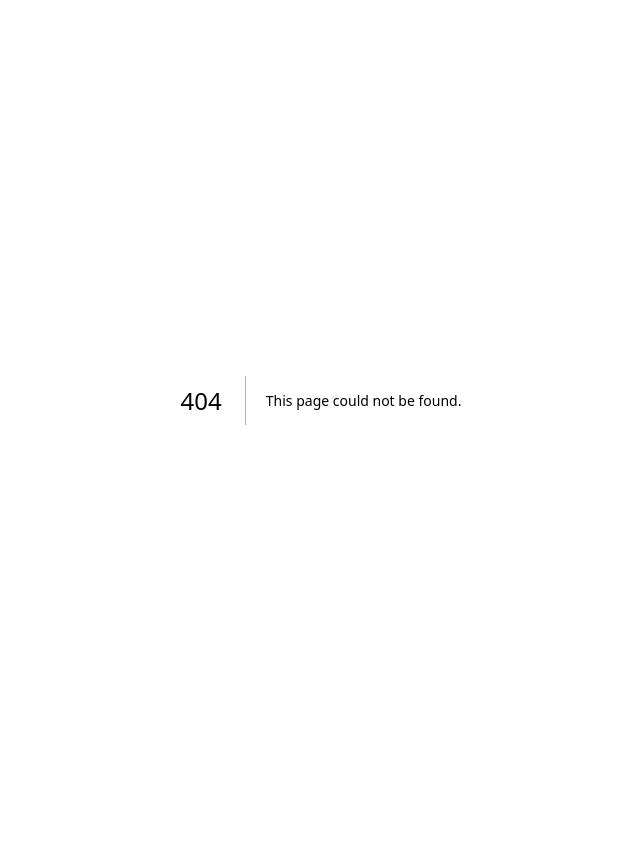
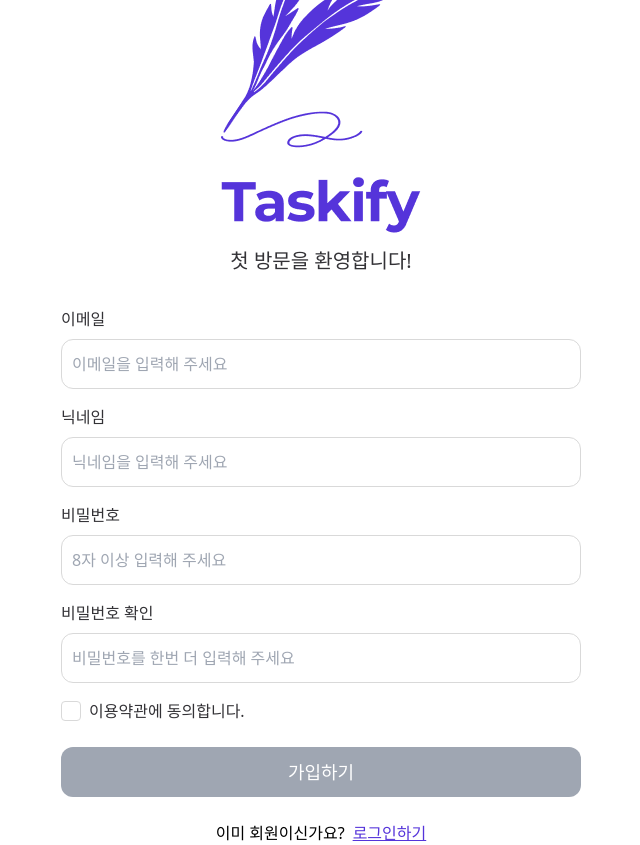
Before and after one commit to codeit17-part3-team5/taskify-fe, a Next.js app: page /signup in a window 1280 px wide. Before the commit this address had no page. Shown: the whole page, without its empty margins (319-959 px from the left). Before the commit the page ends 800 px from the top, so only its background shows below. Built offline with nearby package versions, Linux system fonts and the light colour scheme.

Commit message:
Feat: 회원가입 및 회원가입을 위한 Input 컴포넌트 완성

```diff
--- /dev/null
+++ b/src/components/shared/CheckBox.tsx
@@ -0,0 +1,17 @@
+import React from "react";
+
+type CheckBoxProps = {
+  width: number;
+  height: number;
+};
+
+export default function CheckBox({ width, height }: CheckBoxProps) {
+  return (
+    <input
+      type="checkbox"
+      className="appearance-none border-1 rounded-sm border-[#D9D9D9]
+      checked:bg-[#F1EFFD]"
+      style={{ width: `${width}px`, height: `${height}px` }}
+    ></input>
+  );
+}
--- /dev/null
+++ b/src/components/shared/NicknameInput.tsx
@@ -0,0 +1,26 @@
+import React from "react";
+import AccountInput from "./AccountInput";
+
+type NicknameInputProps = {
+  value: string;
+  placeholder: string;
+  onChange: (value: string) => void;
+};
+
+export default function NicknameInput({
+  value,
+  placeholder,
+  onChange,
+}: NicknameInputProps) {
+  // 닉네임 유효성 검사
+
+  return (
+    <div>
+      <AccountInput
+        placeholder={placeholder}
+        value={value}
+        onChange={onChange}
+      />
+    </div>
+  );
+}
--- /dev/null
+++ b/src/components/signup/SignupForm.tsx
@@ -0,0 +1,78 @@
+import React from "react";
+import EmailInput from "../shared/EmailInput";
+import NicknameInput from "../shared/NicknameInput";
+import PasswordInput from "../shared/PasswordInput";
+import CheckBox from "../shared/CheckBox";
+
+const CHECKBOX_WIDTH = 20;
+const CHECKBOX_HEIGHT = 20;
+
+type SignupFormProps = {
+  email: string;
+  nickname: string;
+  password: string;
+  confirmPassword: string;
+  onEmailChange: (value: string) => void;
+  onPasswordChange: (value: string) => void;
+  onNicknameChange: (value: string) => void;
+  onConfirmPasswordChange: (value: string) => void;
+};
+
+export default function SignupForm({
+  email,
+  nickname,
+  password,
+  confirmPassword,
+  onEmailChange,
+  onPasswordChange,
+  onNicknameChange,
+  onConfirmPasswordChange,
+}: SignupFormProps) {
+  if (password != confirmPassword) {
+    console.log("땡땡");
+  } else {
+    console.log("딩동댕");
+  }
+  return (
+    <div className="flex-col w-[520px] mt-[30px]">
+      <div className="text-base text-[#333236]">이메일</div>
+      <div className="mt-[8px]">
+        <EmailInput
+          placeholder="이메일을 입력해 주세요"
+          value={email}
+          onChange={onEmailChange}
+        />
+        <div className="text-base text-[#333236] mt-[16px]">닉네임</div>
+        <div className="mt-[8px]">
+          <NicknameInput
+            placeholder="닉네임을 입력해 주세요"
+            value={nickname}
+            onChange={onNicknameChange}
+          />
+        </div>
+        <div className="text-base text-[#333236] mt-[16px]">비밀번호</div>
+        <div className="mt-[8px]">
+          <PasswordInput
+            placeholder="8자 이상 입력해 주세요"
+            value={password}
+            onChange={onPasswordChange}
+          />
+        </div>
+        <div className="text-base text-[#333236] mt-[16px]">비밀번호 확인</div>
+        <div className="mt-[8px]">
+          <PasswordInput
+            placeholder="비밀번호를 한번 더 입력해 주세요"
+            value={confirmPassword}
+            onChange={onConfirmPasswordChange}
+          />
+        </div>
+        <div className="flex col items-center gap-2 mt-[16px]">
+          <CheckBox width={CHECKBOX_WIDTH} height={CHECKBOX_HEIGHT} />
+          <span className="text-base text-[#333236] font-normal">
+            이용약관에 동의합니다.
+          </span>
+        </div>
+      </div>
+    </div>
+  );
+}
--- /dev/null
+++ b/src/components/signup/ToLoginPrompt.tsx
@@ -0,0 +1,13 @@
+import Link from "next/link";
+import React from "react";
+
+export default function ToLoginPrompt() {
+  return (
+    <div className="flex col mt-[24px]">
+      이미 회원이신가요?
+      <Link href="/login" className="text-[#5534DA] ml-2 underline">
+        로그인하기
+      </Link>
+    </div>
+  );
+}
--- /dev/null
+++ b/src/pages/signup.tsx
@@ -0,0 +1,51 @@
+import React, { useState } from "react";
+import AuthLogoLink from "@/components/shared/AuthLogoLink";
+import SignupForm from "@/components/signup/SignupForm";
+import SubmitButton from "@/components/shared/SubmitButton";
+import ToLoginPrompt from "@/components/signup/ToLoginPrompt";
+
+const SUBMITBUTTON_WIDTH = "w-[520px]";
+const SUBMITBUTTON_HEIGHT = "h-[50px]";
+
+export default function signup() {
+  const [email, setEmail] = useState("");
+  const [nickname, setNickname] = useState("");
+  const [password, setPassword] = useState("");
+  const [confirmPassword, setConfirmPassword] = useState("");
+
+  const isValid =
+    email !== "" &&
+    password !== "" &&
+    nickname !== "" &&
+    confirmPassword !== "" &&
+    password === confirmPassword;
+
+  return (
+    <div className="flex flex-col justify-center items-center h-screen">
+      <AuthLogoLink width={200} height={280} />
+      <div className="font-pretendard text-[20px] font-medium leading-[32px] text-[#333236] w-full text-center mt-[10px]">
+        첫 방문을 환영합니다!
+      </div>
+      <SignupForm
+        email={email}
+        nickname={nickname}
+        password={password}
+        confirmPassword={confirmPassword}
+        onEmailChange={setEmail}
+        onNicknameChange={setNickname}
+        onPasswordChange={setPassword}
+        onConfirmPasswordChange={setConfirmPassword}
+      />
+      <div className="mt-[24px]">
+        <SubmitButton
+          width={SUBMITBUTTON_WIDTH}
+          height={SUBMITBUTTON_HEIGHT}
+          disabled={!isValid}
+          label="가입하기"
+          onClick={() => console.log(email, password)}
+        />
+      </div>
+      <ToLoginPrompt />
+    </div>
+  );
+}
```
